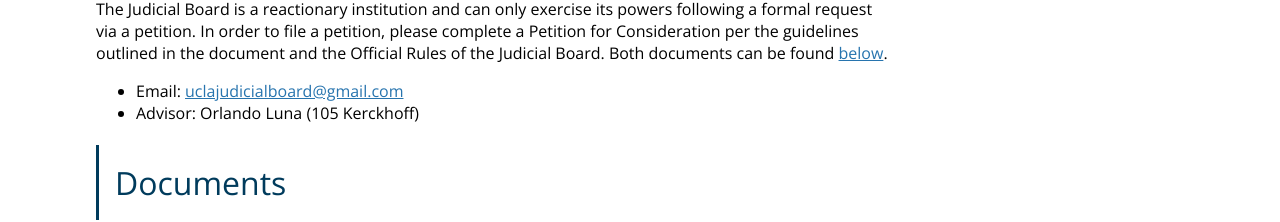
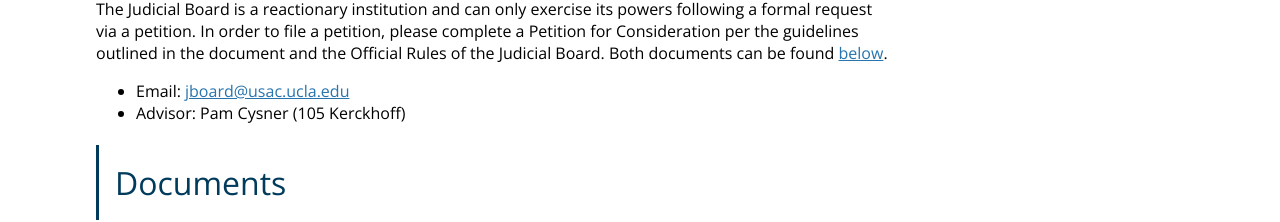
Before and after one commit to usacwebmaster/usac, an Eleventy site: page about/jboard/index.md in a window 1280 px wide. Shown: the part 708-930 px from the top of the page. Built offline with nearby package versions, Linux system fonts and the light colour scheme; Eleventy itself is replaced by a stand-in of ours; files that its build step writes are made by us from their sources; no server answers.

Commit message:
Update index.md

```diff
--- a/about/jboard/index.md
+++ b/about/jboard/index.md
@@ -9,8 +9,8 @@
 
 The Judicial Board is a reactionary institution and can only exercise its powers following a formal request via a petition. In order to file a petition, please complete a Petition for Consideration per the guidelines outlined in the document and the Official Rules of the Judicial Board. Both documents can be found [below](#documents).
 
-- Email: <uclajudicialboard@gmail.com>
-- Advisor: Orlando Luna (105 Kerckhoff)
+- Email: <jboard@usac.ucla.edu>
+- Advisor: Pam Cysner (105 Kerckhoff)
 
 # Documents
 
```
